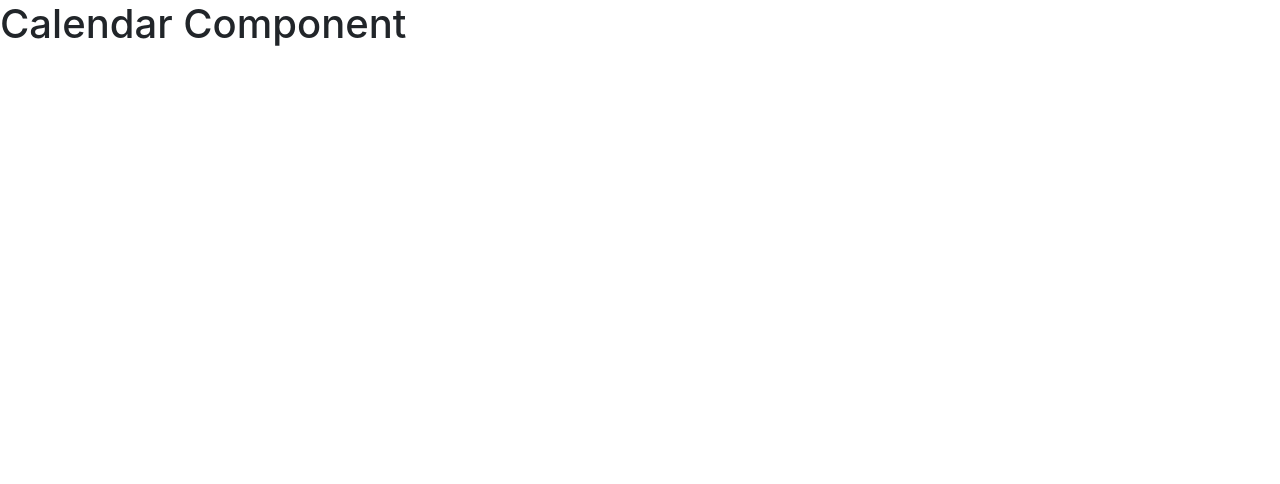
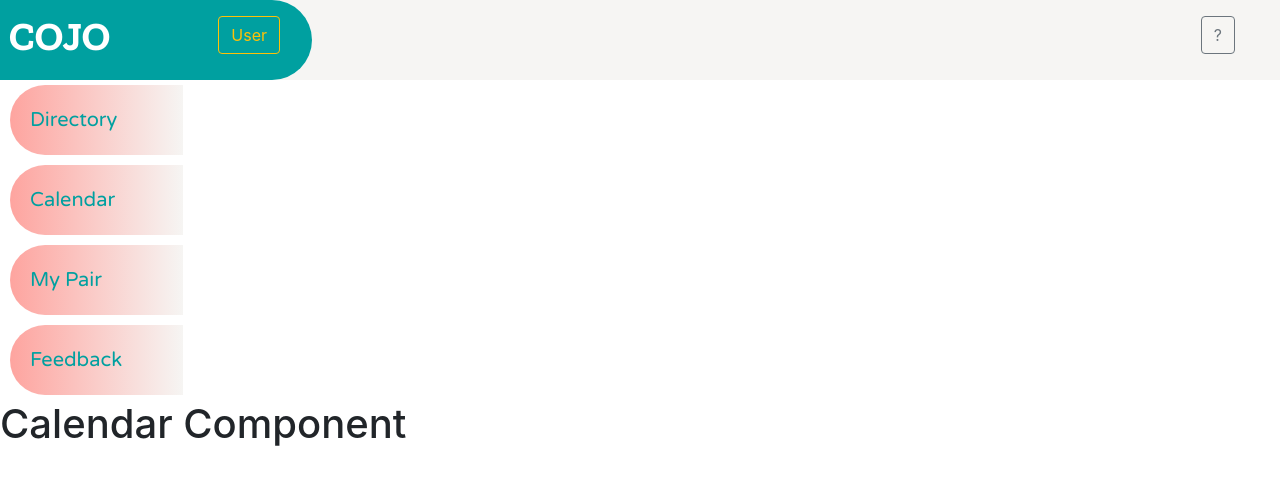
Before and after one commit to mhitchi/cojo, a React (Create React App) app in the folder client/: page /calendar in a window 1280 px wide. Shown: the top 484 px of the page. Built offline with nearby package versions, Linux system fonts and the light colour scheme; a web font is replaced by a local one.

Commit message:
initial sidebar styles

```diff
--- a/client/src/App.js
+++ b/client/src/App.js
@@ -18,16 +18,16 @@ function App() {
         <Route exact path="/" render={() => <Redirect to="/myprofile"></Redirect>} />
         <Route exact path="/login" component={Login} />
         <Route exact path="/myprofile" render={() => (
-          <Profile /> //pass props
+          <Profile page="myprofile"/> //pass props
         )} />
         <Route exact path="/directory" render={() => (
-          <Directory /> //pass props
+          <Directory page="directory"/> //pass props
         )} />
-        <Route exact path="/feedback" render={() => (
-          <Feedback /> //pass props
+        <Route exact path="/feedback" render={()=> (
+          <Feedback page="feedback"/> //pass props
         )} />
         <Route exact path="/calendar" render={() => (
-          <CalendarPage /> //pass props
+          <CalendarPage page="calendar"/> //pass props
         )} />
       </Switch>
     </Router>
--- a/client/src/components/Header/Header.js
+++ b/client/src/components/Header/Header.js
@@ -1,12 +1,11 @@
 import React from "react";
-import { Container, Row, Col, Button } from "reactstrap";
+import { Row, Col, Button } from "reactstrap";
 import styles from "./HeaderStyles";
 
 const Header = () => {
   return (
     <>
-    <Container fluid={true} style={styles.background}>
-      <Row>
+    <Row fluid={true} style={styles.background}>
       <Col xs={2} style={styles.logo}>
         <h1>COJO</h1>
       </Col>
@@ -18,7 +17,6 @@ const Header = () => {
         <Button outline color="secondary">?</Button>
       </Col>
     </Row>
-    </Container>
     </>
   )
 };
--- a/client/src/components/Sidebar/Sidebar.js
+++ b/client/src/components/Sidebar/Sidebar.js
@@ -1,8 +1,28 @@
 import React from "react";
+import styles from "./SidebarStyles";
+import { Row, Col, Nav, NavItem, NavLink } from "reactstrap";
 
-const Sidebar = () => {
+const Sidebar = (props) => {
   return (
     <>
+    <Row fluid={true} style={styles.background}>
+      <Col xs={2}>
+        <Nav vertical style={styles.nav}>
+          <NavItem >
+            <NavLink href="/directory" style={props.page === "directory" ? styles.item : styles.currentItem}>Directory</NavLink>
+          </NavItem>
+          <NavItem >
+            <NavLink href="/calendar" style={props.page === "calendar" ? styles.item : styles.currentItem}>Calendar</NavLink>
+          </NavItem>
+          <NavItem >
+            <NavLink href="/myprofile" style={props.page === "myprofile" ? styles.item : styles.currentItem}>My Pair</NavLink>
+          </NavItem>
+          <NavItem >
+            <NavLink href="/feedback" style={props.page === "feedback" ? styles.item : styles.currentItem}>Feedback</NavLink>
+          </NavItem>
+        </Nav>
+      </Col>
+    </Row>
     </>
   )
 };
--- /dev/null
+++ b/client/src/components/Sidebar/SidebarStyles.js
@@ -0,0 +1,43 @@
+// Mountain Shadow Blue: #101357
+
+// Old Makeup Pink: #fea49f
+
+// Goldenrod Yellow: #fbaf08
+
+// Bluebell Light Blue: #00a0a0
+
+// Bold 2019 Green: #007f4f
+
+
+// Simpler Lime Green: #7dce94
+
+// Scuffed Dark Grey: #3d3d3f
+
+// Vanilla Grey: #f6f5f3
+
+// White-ish: #f9f8fd
+
+const styles={
+  nav: {
+    fontFamily: "'Varela Round', sans-serif",
+    fontSize: "1.25em",
+    color: "#00a0a0",
+    marginLeft: ".25em"
+  },
+  item: {
+    backgroundColor: "#f6f5f3",
+    borderRadius: "50px 0px 0px 50px",
+    padding: "1em",
+    margin: ".25em"
+  },
+  currentItem: {
+    backgroundImage: "linear-gradient(to right, #fea49f, #f6f5f3)",
+    borderRadius: "50px 0px 0px 50px",
+    color: "#00a0a0",
+    padding: "1em",
+    margin: ".25em"
+  }
+
+}
+
+export default styles;
--- a/client/src/pages/CalendarPage.js
+++ b/client/src/pages/CalendarPage.js
@@ -4,11 +4,15 @@
 //header with user image -> profile
 //sidebar -> directory || calendar || feedback || pair's profile
 import React from "react";
+import Header from "../components/Header";
+import Sidebar from "../components/Sidebar";
 import Calendar from "../components/Calendar";
 
 const CalendarPage = () => {
   return (
     <>
+    <Header />
+    <Sidebar />
     <Calendar />
     </>
   )
--- a/client/src/pages/DirectoryPage.js
+++ b/client/src/pages/DirectoryPage.js
@@ -6,11 +6,15 @@
 //list of coworkers
 //sidebar -> directory || calendar || feedback || pair's profile
 import React from "react";
+import Header from "../components/Header";
+import Sidebar from "../components/Sidebar";
 import Directory from "../components/Directory";
 
 const DirectoryPage = () => {
   return (
     <>
+    <Header />
+    <Sidebar />
     <Directory />
     </>
   )
--- a/client/src/pages/Feedback.js
+++ b/client/src/pages/Feedback.js
@@ -3,11 +3,15 @@
 //header with user image -> profile
 //sidebar -> directory || calendar || feedback || pair's profile
 import React from "react";
+import Header from "../components/Header";
+import Sidebar from "../components/Sidebar";
 import FeedbackForm from "../components/FeedbackForm";
 
 const Feedback = () => {
   return (
     <>
+    <Header />
+    <Sidebar />
     <FeedbackForm />
     </>
   )
```
Also changed, not shown: client/src/components/Header/HeaderStyles.js (+0 -8 lines). Lines whose indentation alone changed are shown as unchanged.
